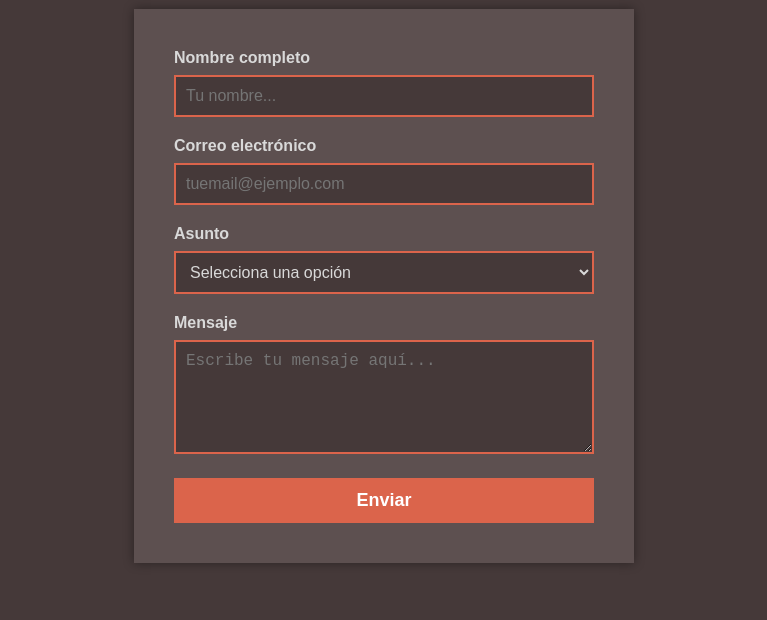
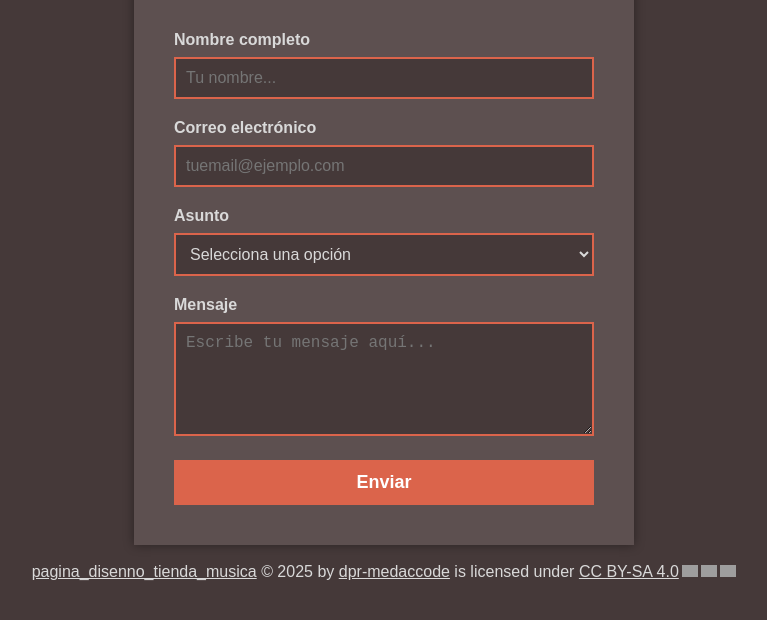
Before and after one commit to dpr-medaccode/pagina_disenno_tienda_musica, a website: page public/contacto.html in a window 1280 px wide. Shown: the part 158-778 px from the top of the page, without its empty margins (256-1023 px from the left). Drawn offline with Linux system fonts and the light colour scheme; grey boxes are pictures that could not be loaded; a web font is replaced by a local one.

Commit message:
licencia

```diff
--- a/public/contacto.html
+++ b/public/contacto.html
@@ -6,7 +6,7 @@
     <meta name="viewport" content="width=device-width, initial-scale=1.0">
     <title>Contacto</title>
 
-     <link rel="stylesheet" href="contacto.css">
+    <link rel="stylesheet" href="contacto.css">
 
     <link rel="preconnect" href="https://fonts.googleapis.com">
     <link rel="preconnect" href="https://fonts.gstatic.com" crossorigin>
@@ -44,6 +44,23 @@
 
             <button type="submit">Enviar</button>
         </form>
+
+        <footer>
+
+            <br>
+
+            <a href="https://github.com/dpr-medaccode/pagina_disenno_tienda_musica"> pagina_disenno_tienda_musica</a> ©
+            2025 by <a href="https://github.com/dpr-medaccode">dpr-medaccode</a> is licensed under <a
+                href="https://creativecommons.org/licenses/by-sa/4.0/">CC BY-SA 4.0</a><img
+                src="https://mirrors.creativecommons.org/presskit/icons/cc.svg" alt=""
+                style="max-width: 1em;max-height:1em;margin-left: .2em;"><img
+                src="https://mirrors.creativecommons.org/presskit/icons/by.svg" alt=""
+                style="max-width: 1em;max-height:1em;margin-left: .2em;"><img
+                src="https://mirrors.creativecommons.org/presskit/icons/sa.svg" alt=""
+                style="max-width: 1em;max-height:1em;margin-left: .2em;">
+
+        </footer>
+
     </main>
 
 </body>
```
Also changed, not shown: public/index.css (+8 -0 lines), public/images/ico/disco_ejemplo.ico (renamed from public/images/ico/disco.ico).
